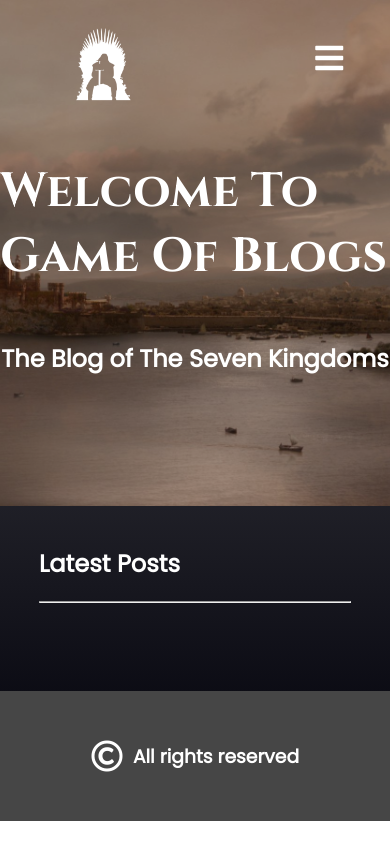
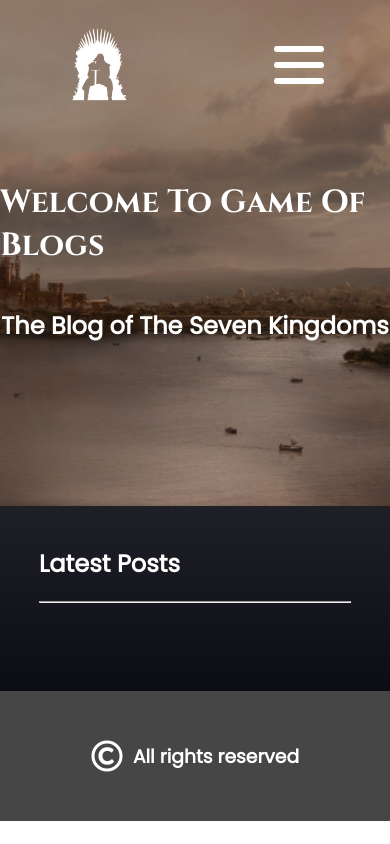
Before and after one commit to Nikothaboss/Project-Exam-1, a plain HTML site: page index.html in a window 390 px wide. Drawn offline with Linux system fonts and the light colour scheme; no server answers.

Commit message:
animasjon på hamburger icon

```diff
--- a/hamburgerMenu.js
+++ b/JS/hamburgerMenu.js
@@ -1,12 +1,11 @@
 const hamburgerIcon = document.querySelector(".hamburger-icon")
 const hamburgerMenu = document.querySelector(".hamburger-menu")
 const body = document.querySelector("body")
+const header = document.querySelector("header")
 
 hamburgerIcon.addEventListener("click", ()=>{
     hamburgerMenu.classList.toggle("hamburger-menu-active")
+    hamburgerIcon.classList.toggle("hamburger-animation")
     body.classList.toggle("overflow-hidden")
+
 })
-
-if(hamburgerMenu.classList === "hamburger-menu hamburger-menu-active"){
-    hamburgerIcon.innerHTML = ""
-}
--- a/Styles/style.css
+++ b/Styles/style.css
@@ -26,7 +26,7 @@
 }
 
 /* ! Premade Classes */
-.overflow-hidden{
+.overflow-hidden {
   overflow: hidden;
   height: 100vh;
 }
@@ -49,10 +49,10 @@
   background-position: center;
   background-repeat: no-repeat;
   background-size: cover;
-  z-index: 1001;
+  /* z-index: 1001; */
   position: absolute;
   top: 3%;
-  left: 8%;
+  left: 7%;
 }
 
 .kings-landing-bg-img {
@@ -106,12 +106,11 @@
   text-decoration: none;
 }
 
-.hamburger-icon{
+.hamburger-icon {
   display: none;
-
 }
 
-.hamburger-menu{
+.hamburger-menu {
   list-style: none;
   font-size: 1.5rem;
   height: 100%;
@@ -126,21 +125,21 @@
   z-index: 1000;
   transform: translateX(-100%);
   margin: 0 0 0 0;
-  transition: .3s ease-in-out;
+  padding: 0;
+  transition: 0.3s ease-in-out;
 }
 
-.hamburger-menu-active{
+.hamburger-menu-active {
   transform: translateX(0%);
 }
 
-.hamburger-links{
-  height: 60%;
+.hamburger-links {
+  height: 40%;
   display: flex;
   justify-content: space-between;
 
   align-items: center;
   flex-direction: column;
-
 }
 
 .hamburger-menu a {
@@ -403,16 +402,64 @@
     width: 680px;
   }
 
-  .hamburger-icon{
+  .navbar {
+    display: none;
+  }
+  /* !Hamburgermeny */
+  .hamburger-icon {
     display: flex;
     justify-content: center;
     align-items: center;
     color: white;
     z-index: 1001;
+    position: relative;
+    width: 80px;
+    height: 80px;
+    cursor: pointer;
+    transition: all 0.5s ease-in-out;
   }
 
-  .navbar{
-    display: none;
+  .hamburger-lines {
+    width: 50px;
+    height: 6px;
+    background: white;
+    border-radius: 5px;
+    transition: all 0.5s ease-in-out;
+    box-shadow: 0 2px 5px #c5ac7238;
+  }
+
+  .hamburger-lines::before,
+  .hamburger-lines::after {
+    content: "";
+    position: absolute;
+    width: 50px;
+    height: 6px;
+    background: white;
+    border-radius: 5px;
+    transition: all 0.5s ease-in-out;
+    box-shadow: 0 2px 5px #c5ac7238;
+  }
+
+  .hamburger-lines::before {
+    transform: translateY(-16px);
+  }
+
+  .hamburger-lines::after {
+    transform: translateY(16px);
+  }
+
+  .hamburger-icon.hamburger-animation .hamburger-lines {
+    transform: translateX(-50px);
+    background: transparent;
+    box-shadow: none;
+  }
+
+  .hamburger-icon.hamburger-animation .hamburger-lines::after {
+    transform: rotate(45deg) translate(35px, -35px);
+  }
+
+  .hamburger-icon.hamburger-animation .hamburger-lines::before {
+    transform: rotate(-45deg) translate(35px, 35px);
   }
 }
 
@@ -420,4 +467,8 @@
   .container {
     width: 340px;
   }
+
+  .home-h1 {
+    font-size: 2rem;
+  }
 }
--- a/index.html
+++ b/index.html
@@ -25,7 +25,7 @@
         <div class="dark-fade-bg">
             <p></p> <!--? Må ha et tomt element for å få ::before til å funke i CSS-->
         </div>
-        <h1>Welcome To Game Of Blogs</h1>
+        <h1 class="home-h1">Welcome To Game Of Blogs</h1>
         <h2>The Blog of The Seven Kingdoms</h2>
     </div>
 
@@ -43,7 +43,7 @@
                 </a>
             </ul>
             <div class="hamburger-icon">
-                <i class="fas fa-bars fa-2x"></i>
+                <div class="hamburger-lines"></div>
             </div>
     </header>
 
@@ -74,6 +74,6 @@
         <h3>All rights reserved</h3>
     </footer>
     <script src="./JS/all-blogs.js"></script>
-    <script src="./hamburgerMenu.js"></script>
+    <script src="./JS/hamburgerMenu.js"></script>
 </body>
 </html>
```
Also changed, not shown: single-blog.html (+1 -1 lines).
